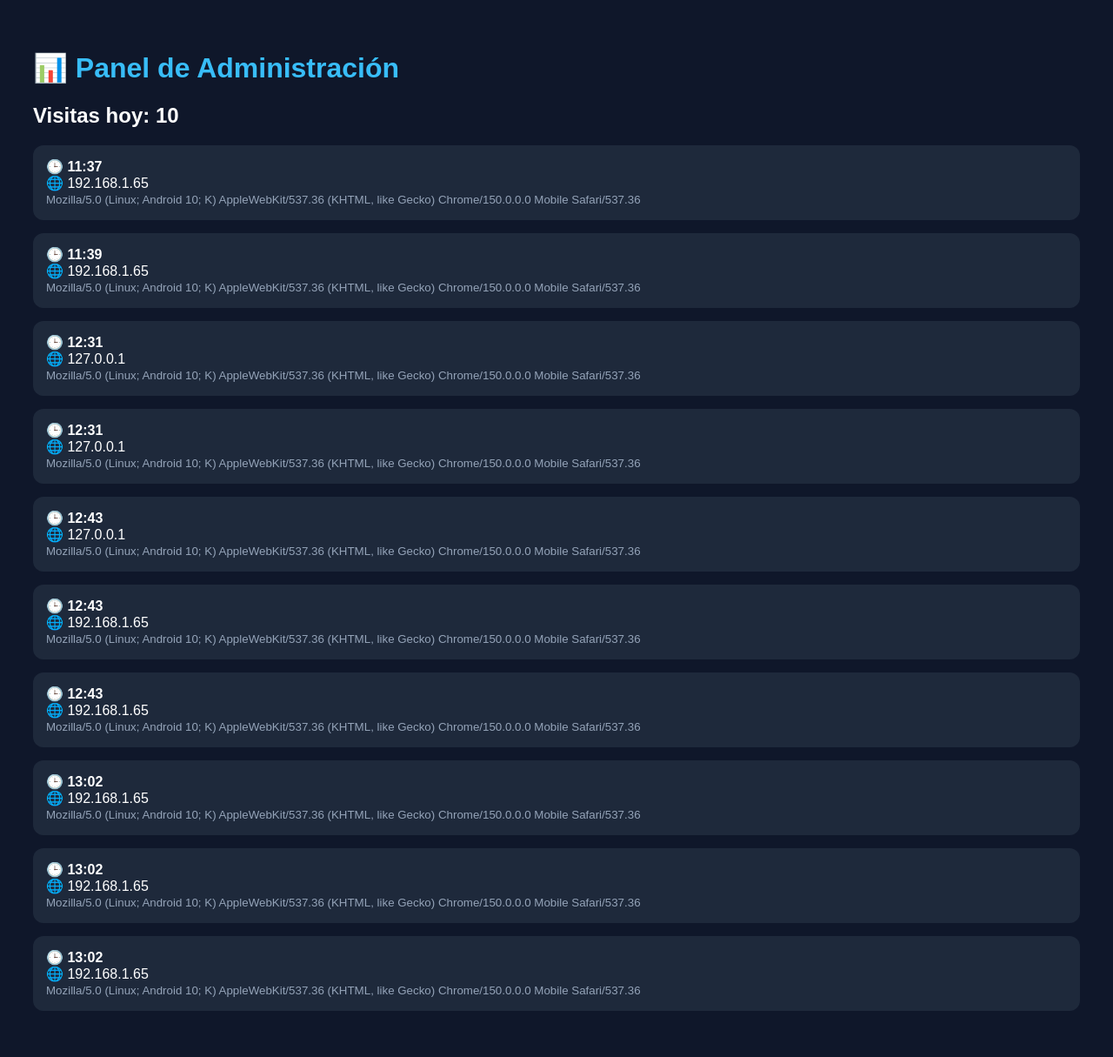
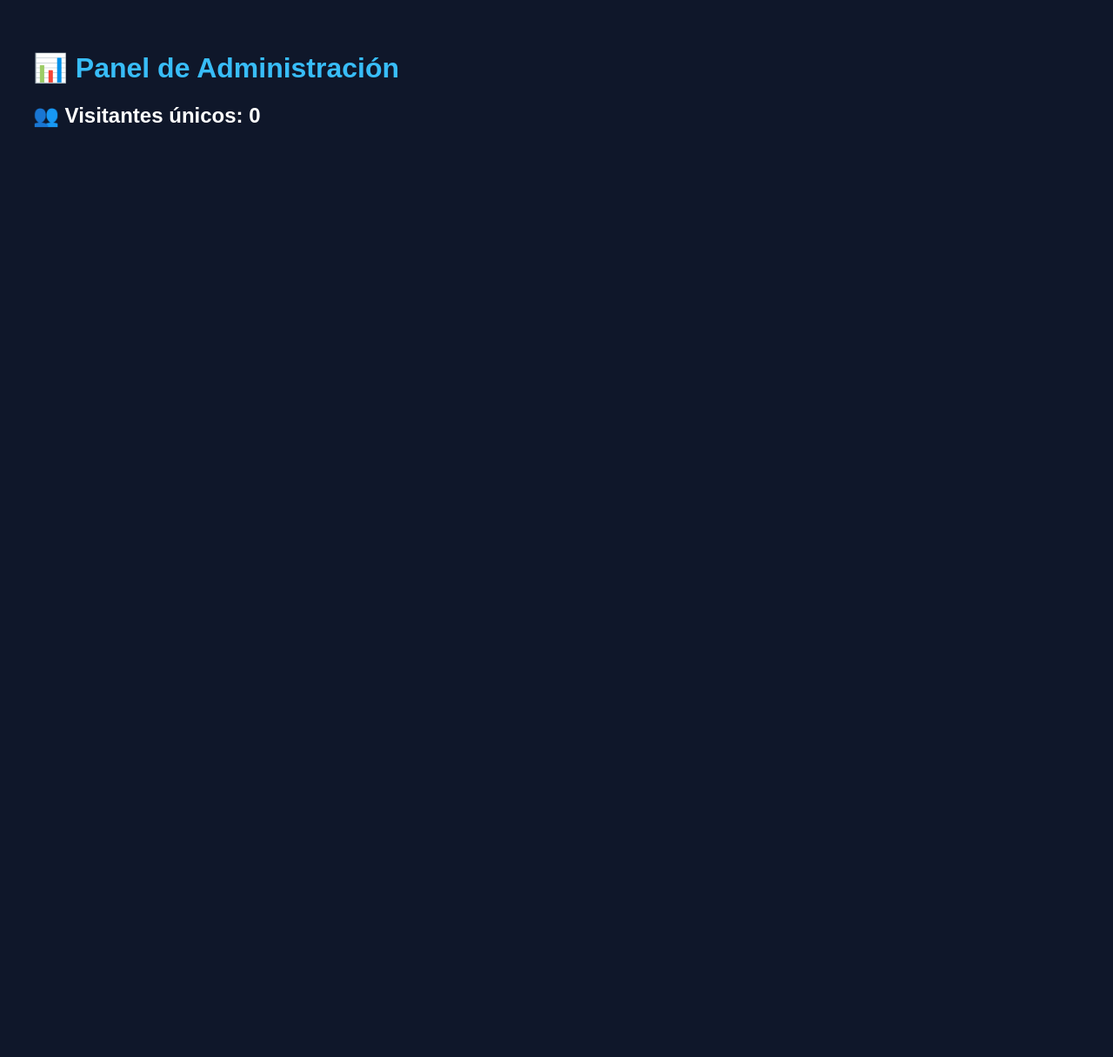
Before and after one commit to Screeam3523errxc/info-lookup, a Flask app: page /admin in a window 1280 px wide. Shown: the whole page at 87% size. After the commit the page ends 147 px from the top, so only its background shows below. Run offline with Flask 3, Linux system fonts and the light colour scheme.

Commit message:
Actualiza panel admin y visitantes unicos

```diff
--- a/app.py
+++ b/app.py
@@ -119,50 +119,15 @@ def guardar_visita():
 #visitaa
 
 
-
 @app.route("/admin")
 def admin():
 
-    if os.path.exists(ARCHIVO_VISITAS):
+    visitantes = cargar_visitantes()
 
-        with open(ARCHIVO_VISITAS, "r", encoding="utf-8") as archivo:
-
-            try:
-                visitas = json.load(archivo)
-            except:
-                visitas = []
-
-    else:
-        visitas = []
-
-    return render_template("admin.html", visitas=visitas)
-    visita = {
-        "fecha": datetime.now().strftime("%Y-%m-%d"),
-        "hora": datetime.now().strftime("%H:%M"),
-        "ip": request.remote_addr,
-        "navegador": request.headers.get("User-Agent")
-    }
-
-    visitas = []
-
-    if os.path.exists(ARCHIVO_VISITAS):
-
-        with open(ARCHIVO_VISITAS, "r", encoding="utf-8") as archivo:
-
-            try:
-                visitas = json.load(archivo)
-            except:
-                visitas = []
-
-    hoy = datetime.now().strftime("%Y-%m-%d")
-
-    visitas = [v for v in visitas if v["fecha"] == hoy]
-
-    visitas.append(visita)
-
-    with open(ARCHIVO_VISITAS, "w", encoding="utf-8") as archivo:
-
-        json.dump(visitas, archivo, indent=4, ensure_ascii=False)
+    return render_template(
+        "admin.html",
+        visitantes=visitantes
+    )
 
 @app.route("/")
 def inicio():
--- a/templates/admin.html
+++ b/templates/admin.html
@@ -39,17 +39,70 @@ small{
 
 <h1>📊 Panel de Administración</h1>
 
-<h2>Visitas hoy: {{ visitas|length }}</h2>
+<h2>👥 Visitantes únicos: {{ visitantes|length }}</h2>
 
-{% for visita in visitas %}
+{% for id, visitante in visitantes.items() %}
 
 <div class="card">
 
-<b>🕒 {{ visita.hora }}</b><br>
+<h3>👤 Visitante</h3>
 
-🌐 {{ visita.ip }}<br>
+<p>
+<b>ID:</b><br>
+{{ id }}
+</p>
 
-<small>{{ visita.navegador }}</small>
+<p>
+👁️ Visitas:
+{{ visitante.visitas }}
+</p>
+
+<p>
+📅 Primera visita:
+{{ visitante.primera_visita }}
+</p>
+
+<p>
+🕒 Última visita:
+{{ visitante.ultima_visita }}
+</p>
+
+<p>
+🌐 IPs utilizadas:
+</p>
+
+<ul>
+{% for ip in visitante.ips %}
+<li>{{ ip }}</li>
+{% endfor %}
+</ul>
+
+
+<p>
+📱 Navegadores:
+</p>
+
+<ul>
+{% for navegador in visitante.navegadores %}
+<li>{{ navegador }}</li>
+{% endfor %}
+</ul>
+
+
+{% if visitante.bloqueado %}
+
+<p style="color:red;">
+🔴 Bloqueado
+</p>
+
+{% else %}
+
+<p style="color:lime;">
+🟢 Activo
+</p>
+
+{% endif %}
+
 
 </div>
 
--- a/visitas.json
+++ /dev/null
@@ -1,62 +0,0 @@
-[
-    {
-        "fecha": "2026-07-16",
-        "hora": "11:37",
-        "ip": "192.168.1.65",
-        "navegador": "Mozilla/5.0 (Linux; Android 10; K) AppleWebKit/537.36 (KHTML, like Gecko) Chrome/150.0.0.0 Mobile Safari/537.36"
-    },
-    {
-        "fecha": "2026-07-16",
-        "hora": "11:39",
-        "ip": "192.168.1.65",
-        "navegador": "Mozilla/5.0 (Linux; Android 10; K) AppleWebKit/537.36 (KHTML, like Gecko) Chrome/150.0.0.0 Mobile Safari/537.36"
-    },
-    {
-        "fecha": "2026-07-16",
-        "hora": "12:31",
-        "ip": "127.0.0.1",
-        "navegador": "Mozilla/5.0 (Linux; Android 10; K) AppleWebKit/537.36 (KHTML, like Gecko) Chrome/150.0.0.0 Mobile Safari/537.36"
-    },
-    {
-        "fecha": "2026-07-16",
-        "hora": "12:31",
-        "ip": "127.0.0.1",
-        "navegador": "Mozilla/5.0 (Linux; Android 10; K) AppleWebKit/537.36 (KHTML, like Gecko) Chrome/150.0.0.0 Mobile Safari/537.36"
-    },
-    {
-        "fecha": "2026-07-16",
-        "hora": "12:43",
-        "ip": "127.0.0.1",
-        "navegador": "Mozilla/5.0 (Linux; Android 10; K) AppleWebKit/537.36 (KHTML, like Gecko) Chrome/150.0.0.0 Mobile Safari/537.36"
-    },
-    {
-        "fecha": "2026-07-16",
-        "hora": "12:43",
-        "ip": "192.168.1.65",
-        "navegador": "Mozilla/5.0 (Linux; Android 10; K) AppleWebKit/537.36 (KHTML, like Gecko) Chrome/150.0.0.0 Mobile Safari/537.36"
-    },
-    {
-        "fecha": "2026-07-16",
-        "hora": "12:43",
-        "ip": "192.168.1.65",
-        "navegador": "Mozilla/5.0 (Linux; Android 10; K) AppleWebKit/537.36 (KHTML, like Gecko) Chrome/150.0.0.0 Mobile Safari/537.36"
-    },
-    {
-        "fecha": "2026-07-16",
-        "hora": "13:02",
-        "ip": "192.168.1.65",
-        "navegador": "Mozilla/5.0 (Linux; Android 10; K) AppleWebKit/537.36 (KHTML, like Gecko) Chrome/150.0.0.0 Mobile Safari/537.36"
-    },
-    {
-        "fecha": "2026-07-16",
-        "hora": "13:02",
-        "ip": "192.168.1.65",
-        "navegador": "Mozilla/5.0 (Linux; Android 10; K) AppleWebKit/537.36 (KHTML, like Gecko) Chrome/150.0.0.0 Mobile Safari/537.36"
-    },
-    {
-        "fecha": "2026-07-16",
-        "hora": "13:02",
-        "ip": "192.168.1.65",
-        "navegador": "Mozilla/5.0 (Linux; Android 10; K) AppleWebKit/537.36 (KHTML, like Gecko) Chrome/150.0.0.0 Mobile Safari/537.36"
-    }
-]
```
Also changed, not shown: 1 other file.
